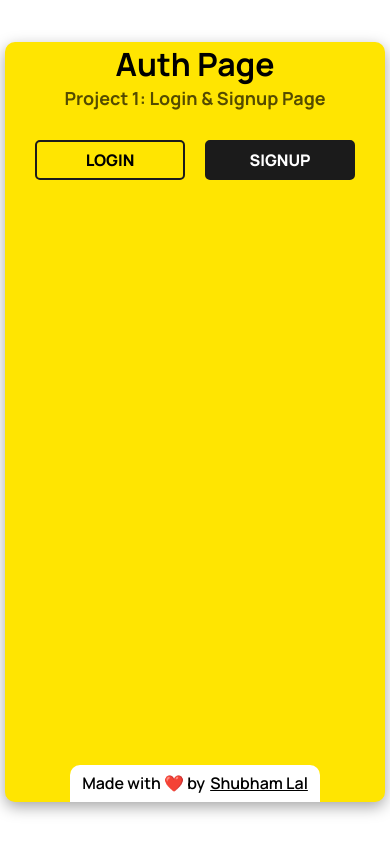
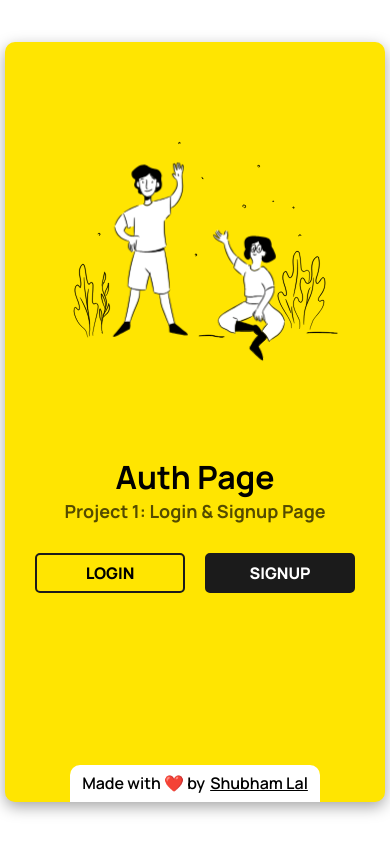
Before and after one commit to Shubham-Lal/Project-Nexus, a React (Vite) app: page / in a window 390 px wide. Built offline with nearby package versions, Linux system fonts and the light colour scheme.

Commit message:
fix disappearing lottie

```diff
--- a/src/App.css
+++ b/src/App.css
@@ -140,6 +140,10 @@ ul {
     background-color: white;
   }
 
+  .hide-medium-device {
+    display: none !important;
+  }
+
   #home .welcome-modal {
     width: 450px;
     height: 90dvh;
--- a/src/App.jsx
+++ b/src/App.jsx
@@ -11,7 +11,7 @@ function App() {
   return (
     <div id='home' className={location.pathname !== '/' ? 'yellow-bg' : 'white-bg'}>
       <div className='welcome-modal'>
-        <div className='left'>
+        <div className={`left ${location.pathname === '/' ? '' : 'hide-medium-device'}`}>
           <Lottie
             className='lottie-anim'
             animationData={Welcome}
--- a/src/components/login/style.css
+++ b/src/components/login/style.css
@@ -6,10 +6,6 @@
 }
 
 @media screen and (max-width: 800px) {
-    #home .welcome-modal .left {
-        display: none !important;
-    }
-
     #login {
         border-radius: 10px;
         height: 90dvh;
--- a/src/components/signup/style.css
+++ b/src/components/signup/style.css
@@ -6,10 +6,6 @@
 }
 
 @media screen and (max-width: 800px) {
-    #home .welcome-modal .left {
-        display: none !important;
-    }
-
     #signup {
         border-radius: 10px;
         height: 90dvh;
```
